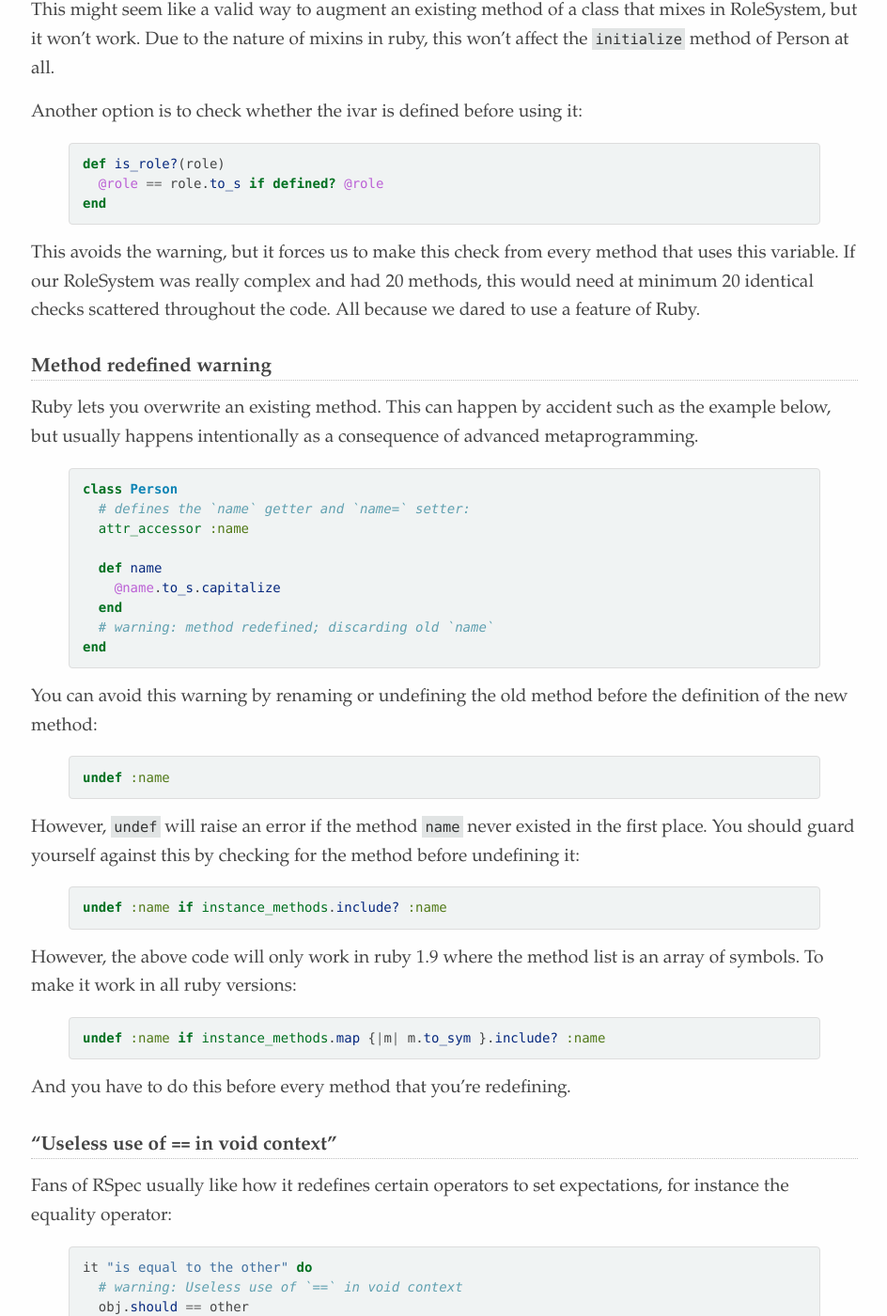
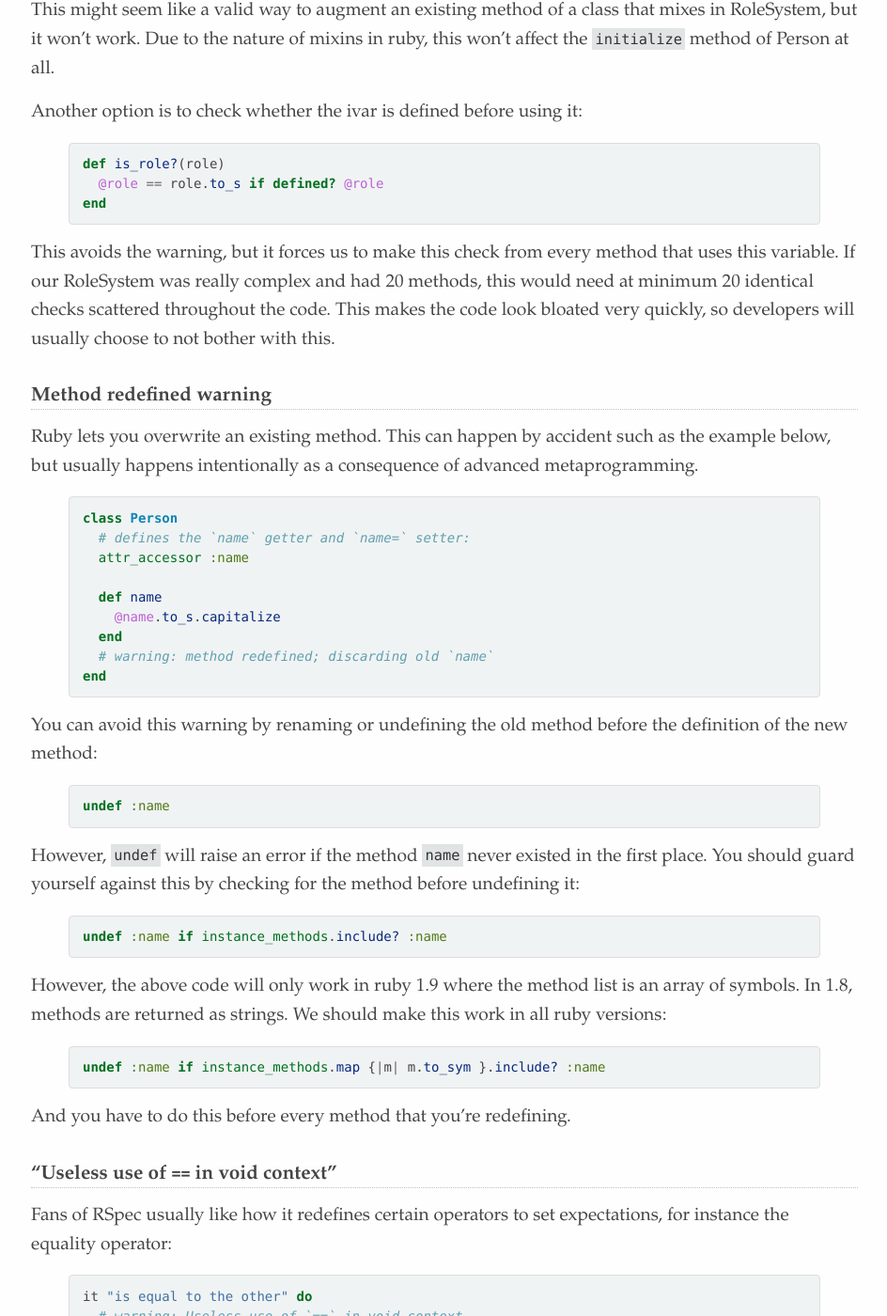
Before and after one commit to mislav/blog, a Jekyll site: the page built from _posts/2011-06-22-ruby-verbose-mode.md, in a window 1280 px wide and 1400 px high, scrolled down 2870 px. Shown: the whole window at 94% size, without its empty margins (27-971 px from the left). Built offline with Jekyll 4.4.1, drawn with Linux system fonts in a browser that asks for light colours; Markdown is read by kramdown in place of the engine named in the settings; some of the changed text lies outside the part shown.

Commit message:
tweaks to verbosity blog post

```diff
--- a/_posts/2011-06-22-ruby-verbose-mode.md
+++ b/_posts/2011-06-22-ruby-verbose-mode.md
@@ -147,7 +147,8 @@ end
 This avoids the warning, but it forces us to make this check from every
 method that uses this variable. If our RoleSystem was really complex and
 had 20 methods, this would need at minimum 20 identical checks scattered
-throughout the code. All because we dared to use a feature of Ruby.
+throughout the code. This makes the code look bloated very quickly, so
+developers will usually choose to not bother with this.
 
 ### Method redefined warning
 
@@ -183,7 +184,8 @@ undef :name if instance_methods.include? :name
 {% endhighlight %}
 
 However, the above code will only work in ruby 1.9 where the method list is
-an array of symbols. To make it work in all ruby versions:
+an array of symbols. In 1.8, methods are returned as strings.
+We should make this work in all ruby versions:
 
 {% highlight ruby %}
 undef :name if instance_methods.map {|m| m.to_sym }.include? :name
@@ -216,7 +218,7 @@ The only solution is to use RSpec's equality methods instead of operators:
 obj.should eq(other)
 {% endhighlight %}
 
-But it doesn't seem exactly right.
+But this doesn't feel the same.
 
 ### "`*` interpreted as argument prefix"
 
```
